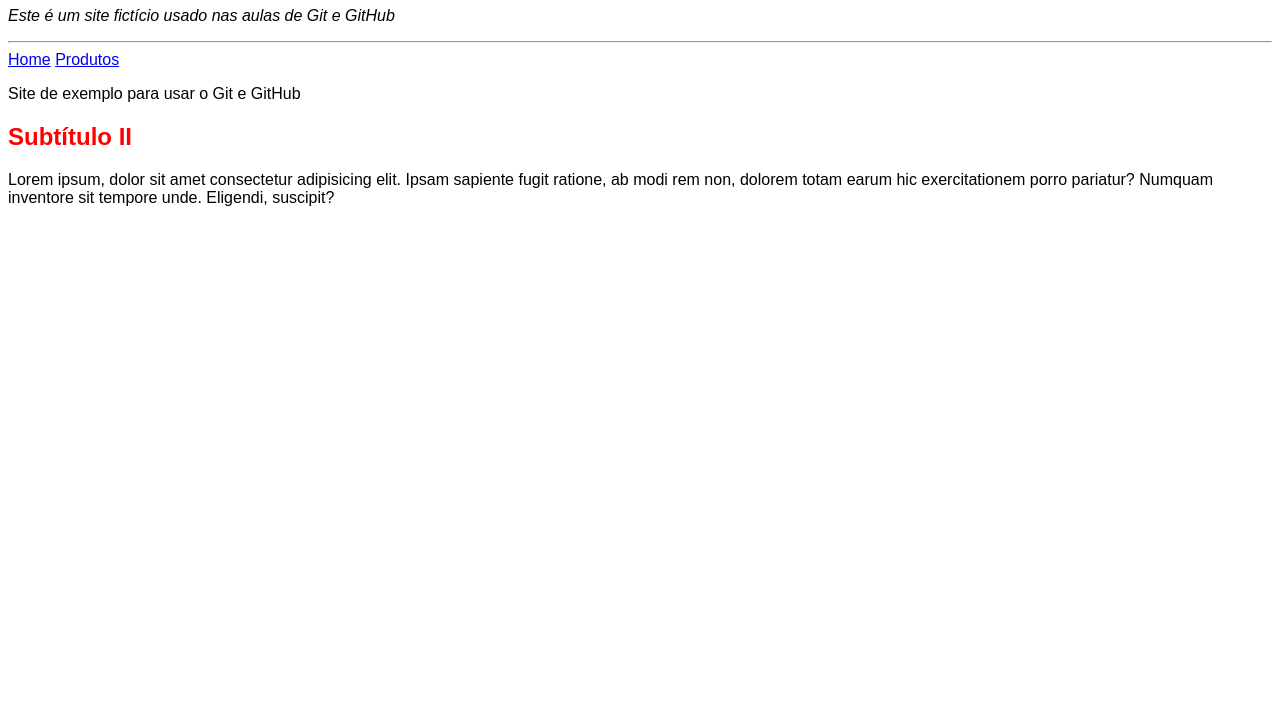
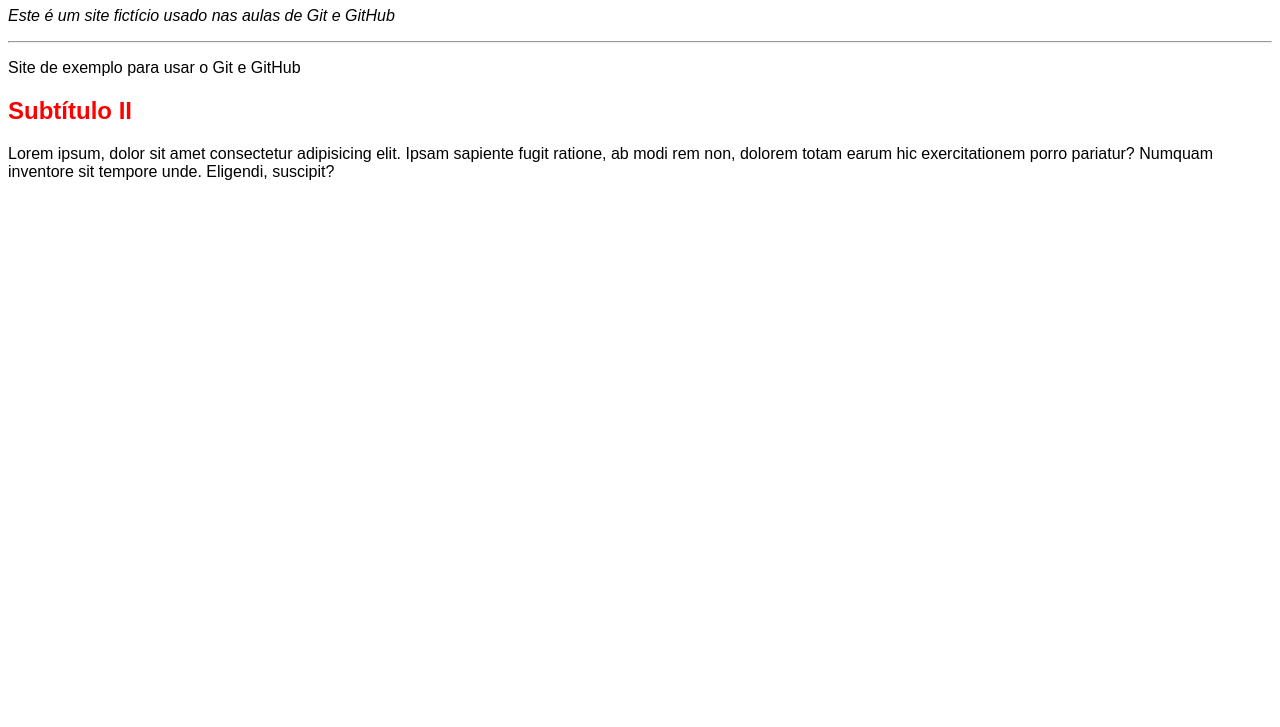
Before and after one commit to jorgemauro81/projeto-site, a plain HTML site: page index.html in a window 1280 px wide. Shown: the part 73-800 px from the top of the page. Drawn offline with Linux system fonts and the light colour scheme.

Commit message:
altera e solucao de conflitos

```diff
--- a/index.html
+++ b/index.html
@@ -11,12 +11,6 @@
     <h1>Site de exemplo</h1>
     <p><i>Este é um site fictício usado nas aulas de Git e GitHub</i></p>
     <hr>
-
-    <nav>
-        <a href="index.html">Home</a>
-        <a href="produtos.html">Produtos</a>
-    </nav>
-
     <p>Site de exemplo para usar o Git e GitHub</p>
     <h2>Subtítulo II</h2>
     <p>Lorem ipsum, dolor sit amet consectetur adipisicing elit. Ipsam sapiente fugit ratione, ab modi rem non, dolorem totam earum hic exercitationem porro pariatur? Numquam inventore sit tempore unde. Eligendi, suscipit?</p>
```
Also changed, not shown: produtos.html (+0 -6 lines).
